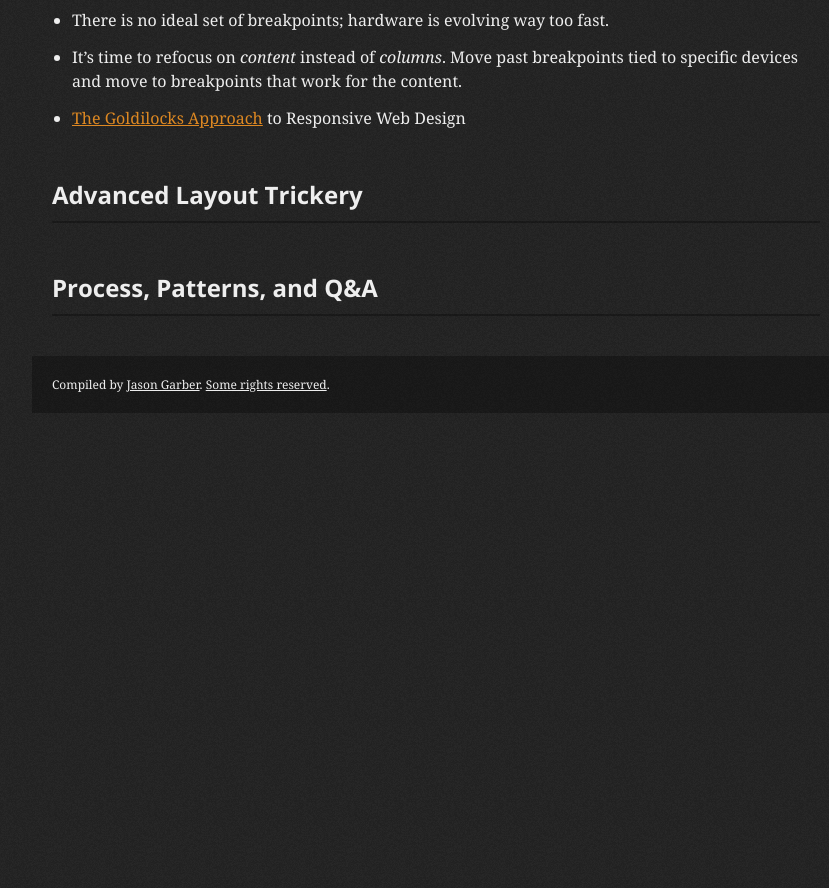
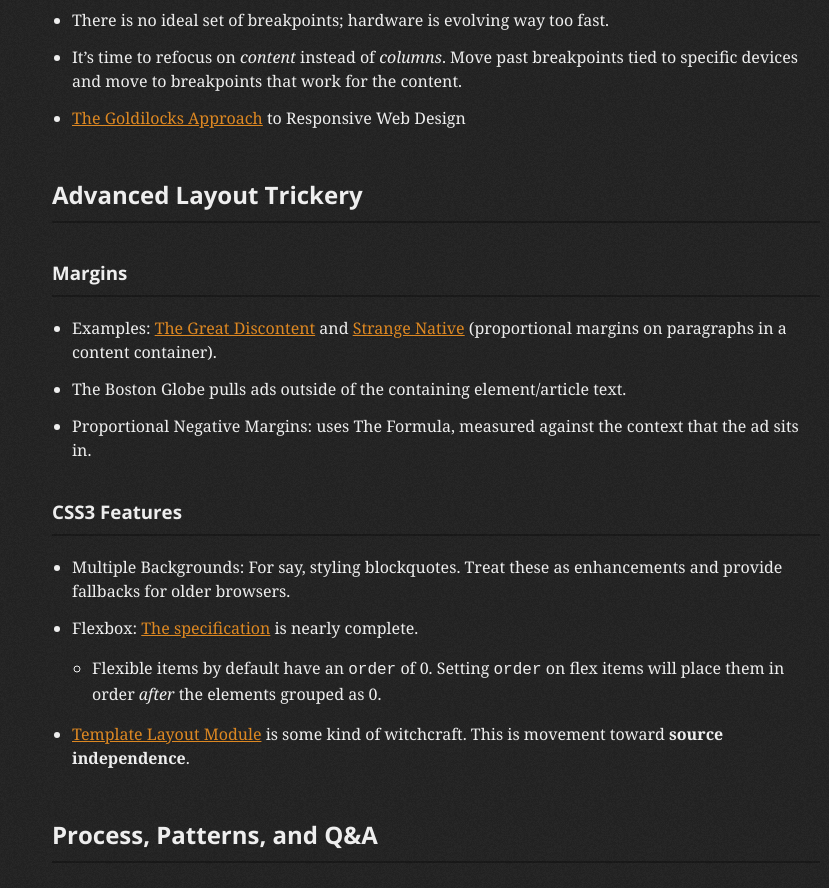
Before and after one commit to jgarber623/sketchnotes.sixtwothree.org, a Jekyll site: the page built from _posts/2012-08-08-responsive-web-design-workshop.md, in a window 1280 px wide and 900 px high, scrolled down 4662 px. Shown: the top 888 px of the window, without its empty margins (204-1033 px from the left). Built offline with Jekyll 4.4.1, drawn with Linux system fonts in a browser that asks for light colours; before the commit the page ends 5075 px from its top, so only the background shows below that.

Commit message:
More afternoon notes from Ethan's workshop.

```diff
--- a/_posts/2012-08-08-responsive-web-design-workshop.md
+++ b/_posts/2012-08-08-responsive-web-design-workshop.md
@@ -128,6 +128,17 @@ Mark Boulton, [A New Canon](http://vimeo.com/35719862):
 
 ## Advanced Layout Trickery ##
 
+### Margins ###
 
+- Examples: [The Great Discontent](http://thegreatdiscontent.com/) and [Strange Native](http://www.strangenative.com/) (proportional margins on paragraphs in a content container).
+- The Boston Globe pulls ads outside of the containing element/article text.
+- Proportional Negative Margins: uses The Formula, measured against the context that the ad sits in.
+
+### CSS3 Features ###
+
+- Multiple Backgrounds: For say, styling blockquotes. Treat these as enhancements and provide fallbacks for older browsers.
+- Flexbox: [The specification](http://www.w3.org/TR/css3-flexbox/) is nearly complete.
+	- Flexible items by default have an `order` of 0. Setting `order` on flex items will place them in order _after_ the elements grouped as 0.
+- [Template Layout Module](http://www.w3.org/TR/css3-layout/) is some kind of witchcraft. This is movement toward **source independence**.
 
 ## Process, Patterns, and Q&A ##
```
